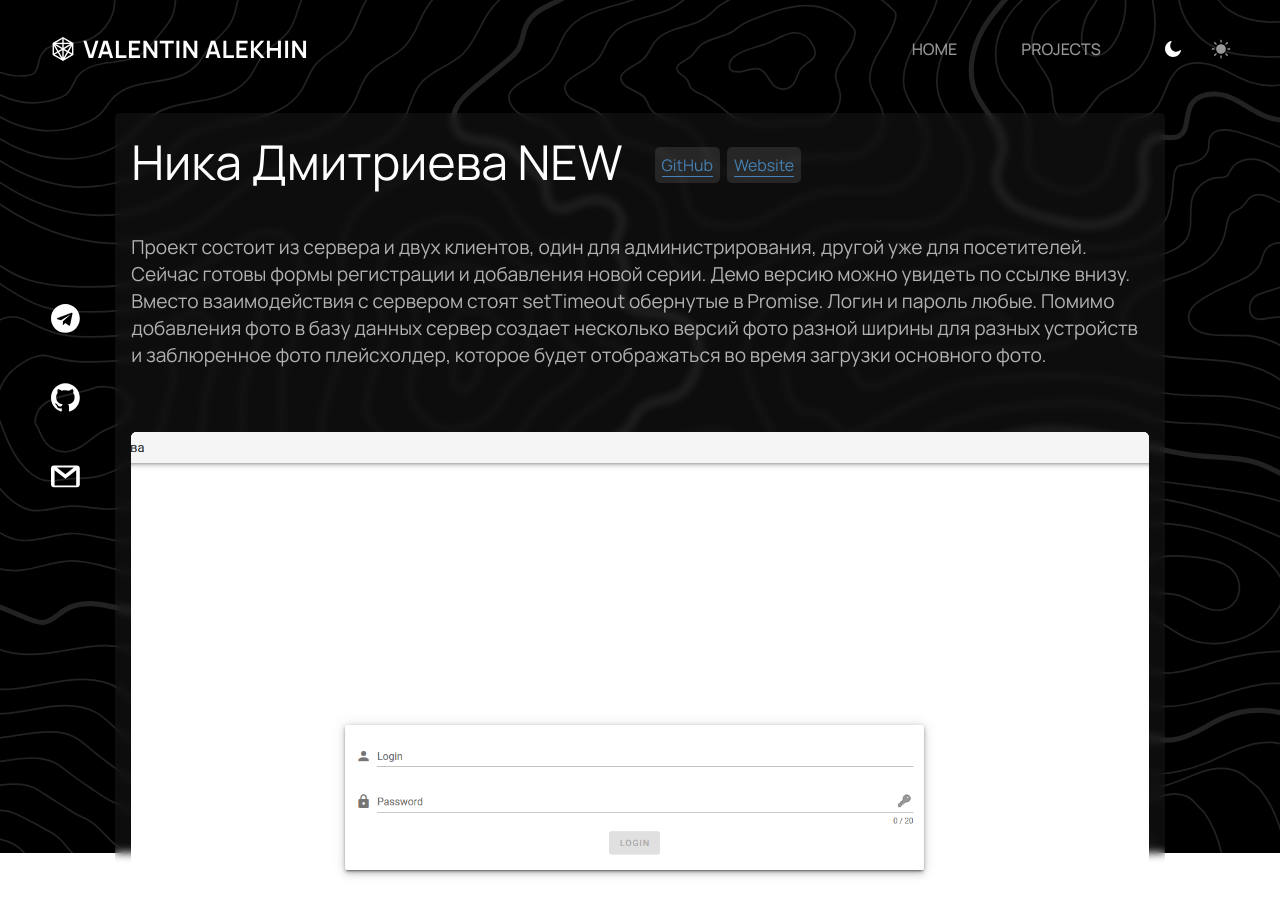
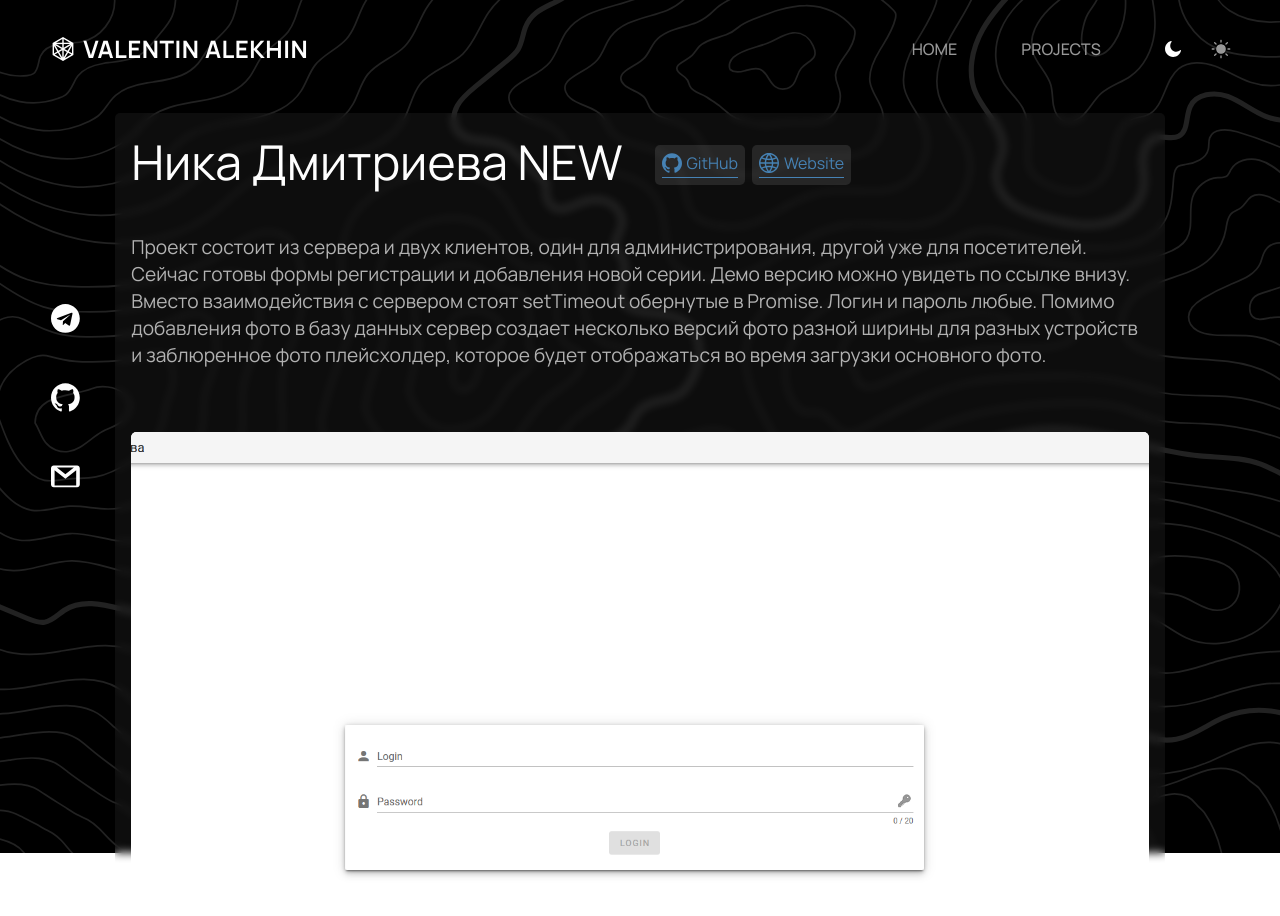
Before and after one commit to ValentinAlekhin/react-portfolio, a React (Create React App) app: page /project/1 in a window 1280 px wide. Shown: the top 916 px of the page. Built offline with nearby package versions, Linux system fonts and the light colour scheme.

Commit message:
Add icons to link Badge

```diff
--- a/src/pages/Project/Project.jsx
+++ b/src/pages/Project/Project.jsx
@@ -69,8 +69,8 @@ const Project = ({ match }) => {
         <ProjectHeader>
           <Title theme={theme}>{title}</Title>
           <Links>
-            {links.map(({ href, title }, i) => (
-              <Badge key={i} text={title} link={href} />
+            {links.map(({ href, title, type }, i) => (
+              <Badge key={i} text={title} link={href} icon={type} />
             ))}
           </Links>
         </ProjectHeader>
--- a/src/ui/Badge/Badge.jsx
+++ b/src/ui/Badge/Badge.jsx
@@ -2,15 +2,18 @@ import React, { useContext } from 'react'
 
 import { ThemeContext } from '../../context/ThemeState'
 
-import { Wrapper, Text, Link } from './styled'
+import { Wrapper, Text, Link, GitHubIcon, WebsiteIcon, NpmIcon } from './styled'
 
-const Badge = ({ text, link }) => {
+const Badge = ({ text, link, icon }) => {
   const { theme } = useContext(ThemeContext)
 
   const TextElement = <Text theme={theme}>{text}</Text>
   const LinkElement = (
     <Link theme={theme} href={link} target="_blank" rel="nofollow noopener">
-      {text}
+      {icon === 'github' ? <GitHubIcon theme={theme} /> : null}
+      {icon === 'website' ? <WebsiteIcon theme={theme} /> : null}
+      {icon === 'npm' ? <NpmIcon theme={theme} /> : null}
+      <span>{text}</span>
     </Link>
   )
 
--- a/src/ui/Badge/styled.js
+++ b/src/ui/Badge/styled.js
@@ -1,4 +1,17 @@
-import styled from 'styled-components'
+import styled, { css } from 'styled-components'
+
+import { SVGStyles } from '../../shared/styles'
+
+import { ReactComponent as GitHubSVG } from '../../shared/images/GitHub.svg'
+import { ReactComponent as WebsiteSVG } from './icons/Website.svg'
+import { ReactComponent as NpmSVG } from './icons/Npm.svg'
+
+const iconStyles = css`
+  fill: ${({ theme }) => theme.badge.linkColor};
+  height: 20px;
+  width: 20px;
+  margin-right: 5px;
+`
 
 export const Wrapper = styled.li`
   background: ${({ theme }) => theme.badge.background};
@@ -15,9 +28,30 @@ export const Link = styled.a`
   color: ${({ theme }) => theme.badge.linkColor};
   border-bottom: 1px solid ${({ theme }) => theme.badge.linkColor};
   transition: all 0.3s;
+  display: flex;
+  align-items: center;
+  padding-bottom: 3px;
 
   &:hover {
     color: ${({ theme }) => theme.badge.linkColorHover};
     border-color: ${({ theme }) => theme.badge.linkColorHover};
+
+    svg {
+      fill: ${({ theme }) => theme.badge.linkColorHover};
+    }
   }
 `
+export const GitHubIcon = styled(GitHubSVG)`
+  ${SVGStyles}
+  ${iconStyles}
+`
+
+export const WebsiteIcon = styled(WebsiteSVG)`
+  ${SVGStyles}
+  ${iconStyles}
+`
+
+export const NpmIcon = styled(NpmSVG)`
+  ${SVGStyles}
+  ${iconStyles}
+`
```
Also changed, not shown: src/ui/Badge/icons/Npm.svg (added), src/ui/Badge/icons/Website.svg (added).
